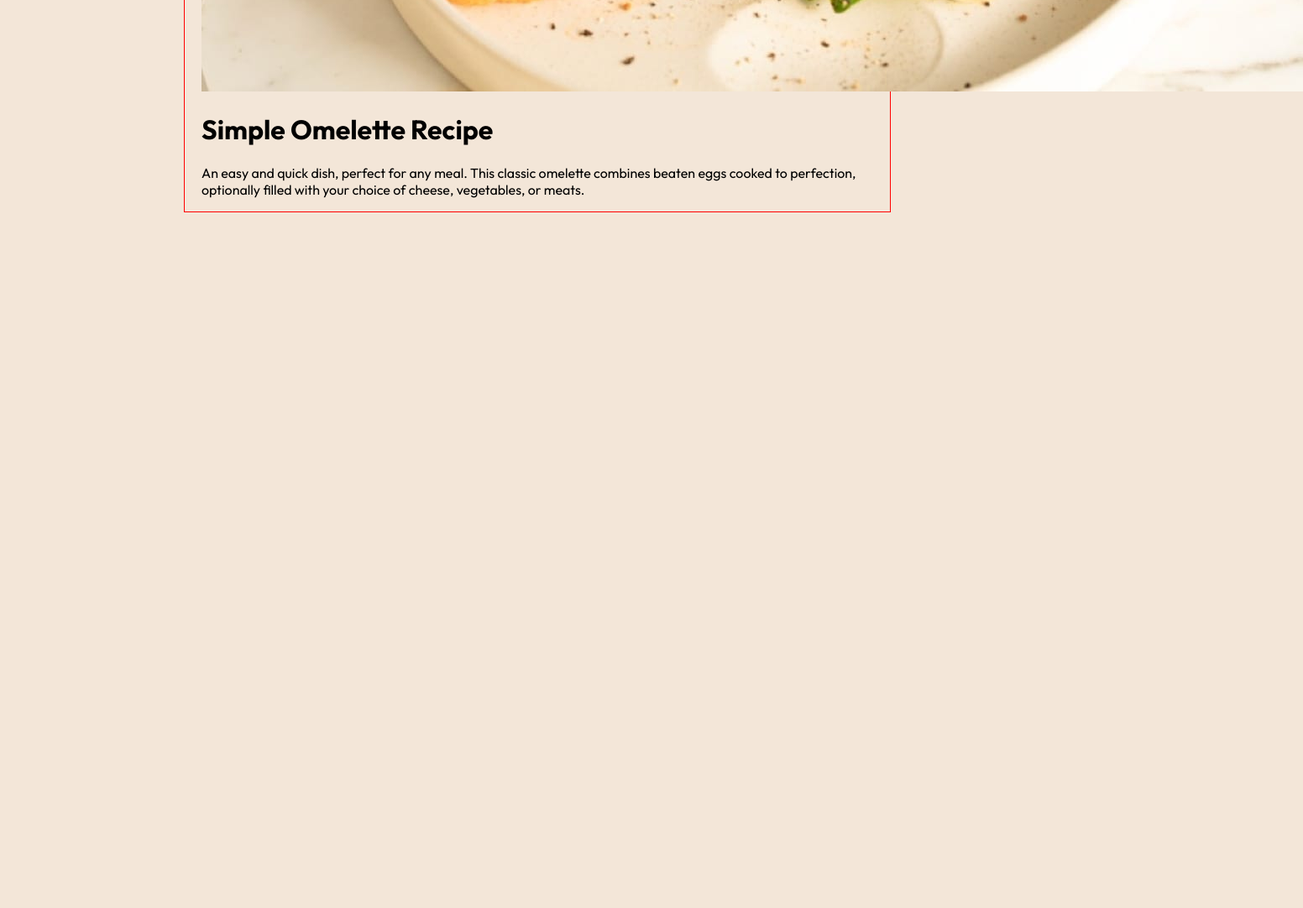
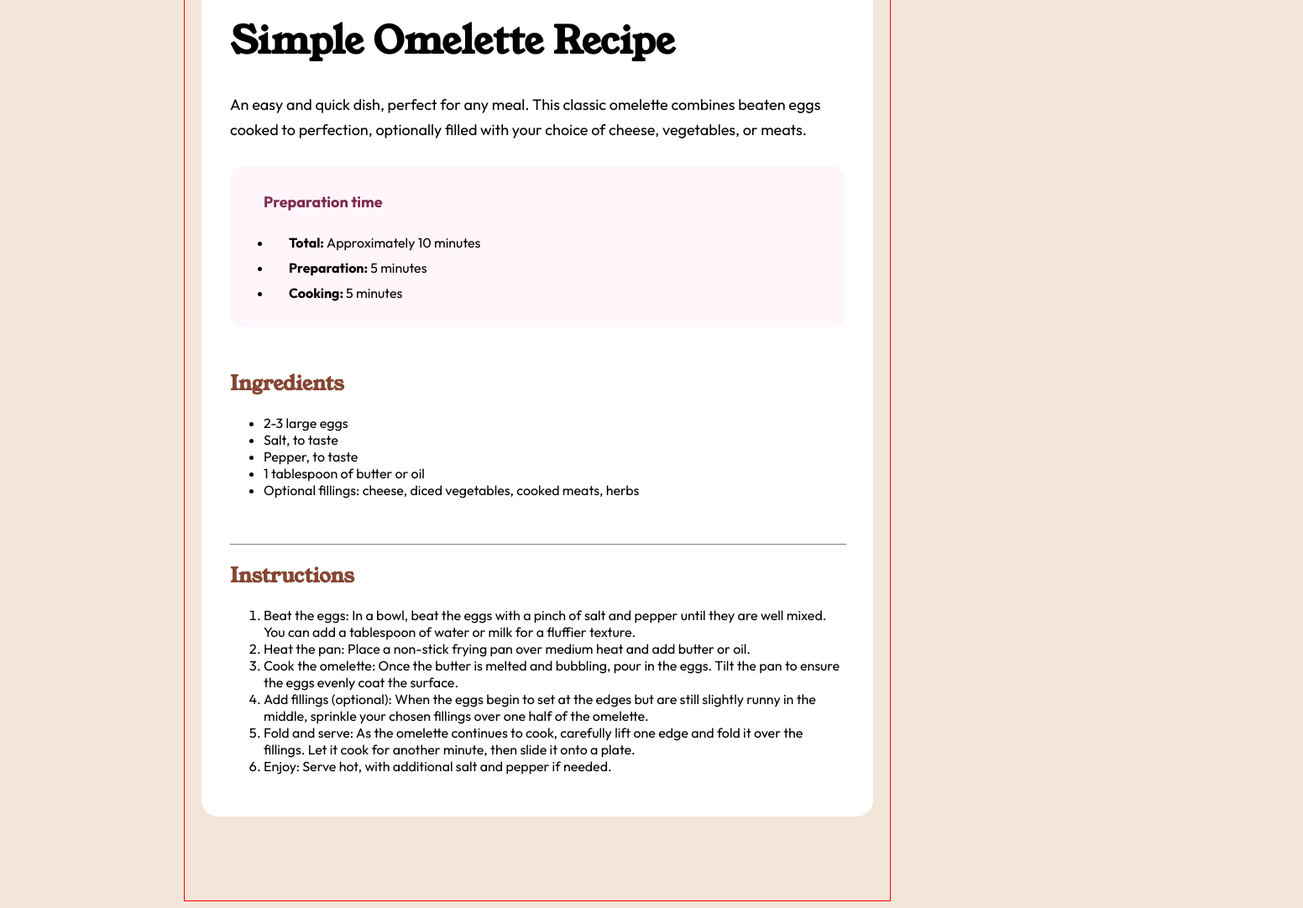
Before and after one commit to JDAN89/femc-recipe-page-main, a website: page index.html in a window 1280 px wide. Shown: the part 500-1582 px from the top of the page at 84% size, 1552 px wide, since content can reach past the window. Before the commit the page ends 800 px from the top, so only its background shows below. Drawn offline with Linux system fonts and the light colour scheme.

Commit message:
Add more styling files: section, utils and global and enhance recipe page on index.html
Add additional styling files: section, utils, and global

Description:
- Created 'section.scss' to manage styles specific to section components.
- Introduced 'utils.scss' to store utility classes for common styling patterns.
- Added 'global.scss' to define global styles such as resets, typography, and other foundational styles.
- This commit expands the project's styling architecture, providing dedicated files for organizing section-specific styles, utility classes, and global styling rules.
Expanded the recipe page in the index.html file by adding more lines of code.
- Included additional content such as instructions and styling enhancements to improve the presentation and usability of the recipe page.
- This commit enriches the recipe page, providing users with a more comprehensive and enjoyable cooking experience.

```diff
--- a/index.html
+++ b/index.html
@@ -25,6 +25,46 @@
             <p class="card-description">An easy and quick dish, perfect for any meal. This classic omelette combines
                 beaten eggs cooked
                 to perfection, optionally filled with your choice of cheese, vegetables, or meats.</p>
+            <section class="card-prep_time">
+                <p class="section-title-featured">Preparation time</p>
+                <ul>
+                    <li><span class="font-bold"> Total: </span> Approximately 10 minutes</li>
+                    <li><span class="font-bold"> Preparation: </span> 5 minutes</li>
+                    <li><span class="font-bold"> Cooking: </span> 5 minutes</li>
+                </ul>
+            </section>
+            <section class="section-padding">
+                <h2 class="section-title"> Ingredients</h2>
+                <ul>
+                    <li> 2-3 large eggs</li>
+                    <li>Salt, to taste</li>
+                    <li>Pepper, to taste</li>
+                    <li>1 tablespoon of butter or oil</li>
+                    <li> Optional fillings: cheese, diced vegetables, cooked meats, herbs</li>
+                </ul>
+            </section>
+            <hr width="100%;" color="grey" size="1">
+            <section>
+                <h2 class="section-title"> Instructions</h2>
+                <ol>
+                    <li> Beat the eggs: In a bowl, beat the eggs with a pinch of salt and pepper until they are well
+                        mixed.
+                        You can add a tablespoon of water or milk for a fluffier texture.</li>
+                    <li>Heat the pan: Place a non-stick frying pan over medium heat and add butter or oil.</li>
+                    <li>Cook the omelette: Once the butter is melted and bubbling, pour in the eggs. Tilt the pan to
+                        ensure
+                        the eggs evenly coat the surface.</li>
+                    <li> Add fillings (optional): When the eggs begin to set at the edges but are still slightly runny
+                        in
+                        the
+                        middle, sprinkle your chosen fillings over one half of the omelette.</li>
+                    <li> Fold and serve: As the omelette continues to cook, carefully lift one edge and fold it over the
+                        fillings. Let it cook for another minute, then slide it onto a plate.
+                    </li>
+                    <li>Enjoy: Serve hot, with additional salt and pepper if needed.</li>
+
+                </ol>
+            </section>
         </div>
     </div>
 
--- a/sass/_card.scss
+++ b/sass/_card.scss
@@ -5,4 +5,34 @@
     border-radius: 20px;
     padding: 34px;
     margin-block: 100px;
+
+    .card-title {
+        font-family: "young serif";
+        font-size: 45px;
+    }
+
+    .card-description {
+        line-height: 30px;
+        padding-bottom: 10px;
+        font-size: 18px;
+    }
+
+    .card-image {
+        border-radius: 15px;
+        width: 100%;
+        max-width: 100%;
+        overflow: hidden;
+        height: 340px;
+        object-fit: cover;
+    }
+
+    .card-prep_time {
+        background-color: $primary-featured;
+        line-height: 30px;
+        padding: 10px;
+        border-radius: 15px;
+
+    }
+
+
 }
--- a/sass/_grid.scss
+++ b/sass/_grid.scss
@@ -4,3 +4,7 @@
     padding: 0 20px;
     border: solid 1px red;
 }
+
+.section-padding {
+    padding-block: 30px;
+}
--- /dev/null
+++ b/sass/_section.scss
@@ -0,0 +1,14 @@
+@import 'variables';
+
+.section-title-featured {
+    padding-left: 30px;
+    color: $featured-font;
+    font-weight: 700;
+    font-size: 18px;
+}
+
+
+.section-title {
+    color: $primary-font;
+    font-family: "young serif";
+}
--- /dev/null
+++ b/sass/_utils.scss
@@ -0,0 +1,12 @@
+@import 'variables';
+
+
+.font-bold {
+    font-weight: 700;
+    padding-left: 20px;
+
+}
+
+.title-primary {
+    color: $primary-font;
+}
--- a/sass/_variables.scss
+++ b/sass/_variables.scss
@@ -1,5 +1,5 @@
 $primary-background: hsl(30, 54%, 90%);
 $primary-card: hsl(0, 0%, 100%);
-$secondary-card: hsl(330, 100%, 98%);
+$primary-featured: hsl(330, 100%, 98%);
 $primary-font: hsl(14, 45%, 36%);
-$secondary-font: hsl(332, 51%, 32%);
+$featured-font: hsl(332, 51%, 32%);
--- a/sass/styles.scss
+++ b/sass/styles.scss
@@ -1,3 +1,6 @@
 @import 'variables';
 @import 'grid';
 @import 'global';
+@import 'card';
+@import 'utils';
+@import 'section';
```
Also changed, not shown: css/styles.css, 1 other file.
